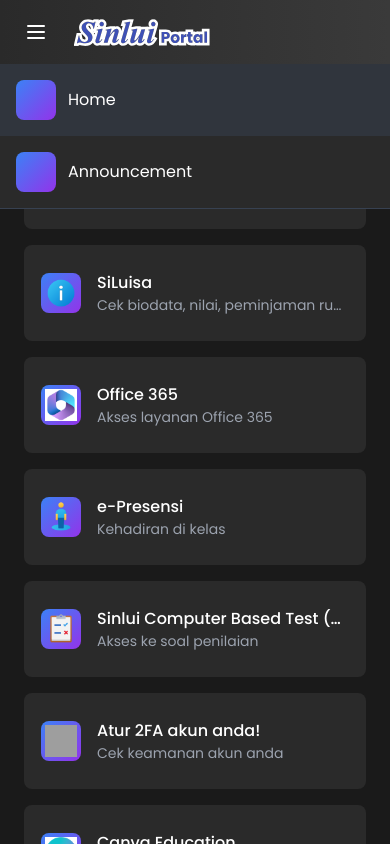
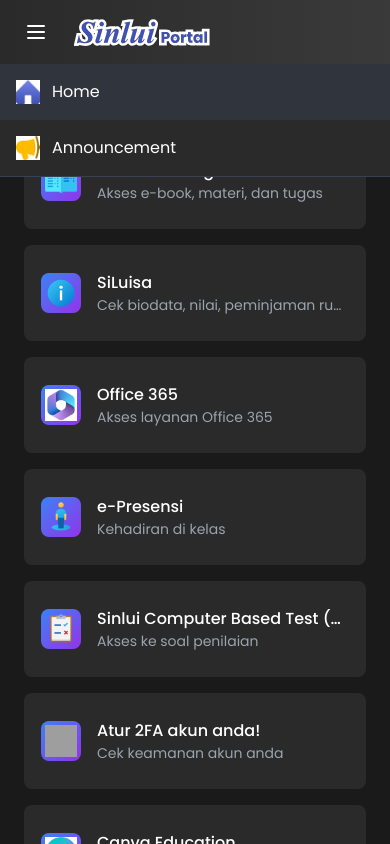
Before and after one commit to jamesaja2/sinluiportal, a React (Vite) app: page / in a window 390 px wide. Both pictures are taken after a click on the button 36 px from the left and 32 px from the top of the page. Shown: the top 844 px of the page. Built offline with nearby package versions, Linux system fonts and the light colour scheme; grey boxes are pictures that could not be loaded.

Commit message:
Update MobileMenu.tsx

```diff
--- a/src/components/MobileMenu.tsx
+++ b/src/components/MobileMenu.tsx
@@ -1,5 +1,7 @@
 import React from 'react';
 import { Menu } from 'lucide-react';
+import home from '../assets/home.png';
+import announcement from '../assets/announcement.png';
 
 interface MobileMenuProps {
   currentTab: string;
@@ -28,9 +30,7 @@ const MobileMenu = ({ currentTab, onTabChange, isOpen, onToggle }: MobileMenuPro
             }}
           >
             <div className="flex items-center gap-3">
-              <div className="w-10 h-10 rounded-lg bg-gradient-to-br from-blue-500 to-purple-600">
-                {/* Icon placeholder */}
-              </div>
+              <img src={home} alt="" className="w-6 h-6" />
               <span>Home</span>
             </div>
           </div>
@@ -42,9 +42,7 @@ const MobileMenu = ({ currentTab, onTabChange, isOpen, onToggle }: MobileMenuPro
             }}
           >
             <div className="flex items-center gap-3">
-              <div className="w-10 h-10 rounded-lg bg-gradient-to-br from-blue-500 to-purple-600">
-                {/* Icon placeholder */}
-              </div>
+              <img src={announcement} alt="" className="w-6 h-6" />
               <span>Announcement</span>
             </div>
           </div>
```
